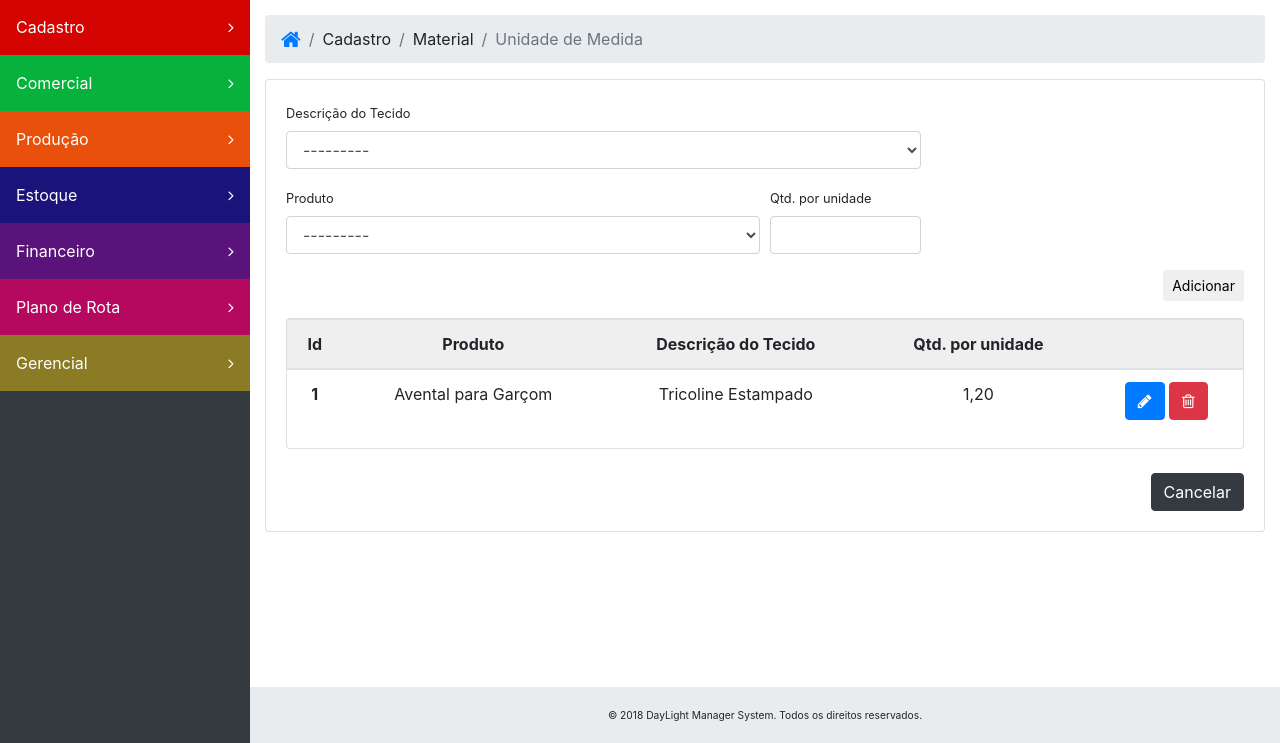
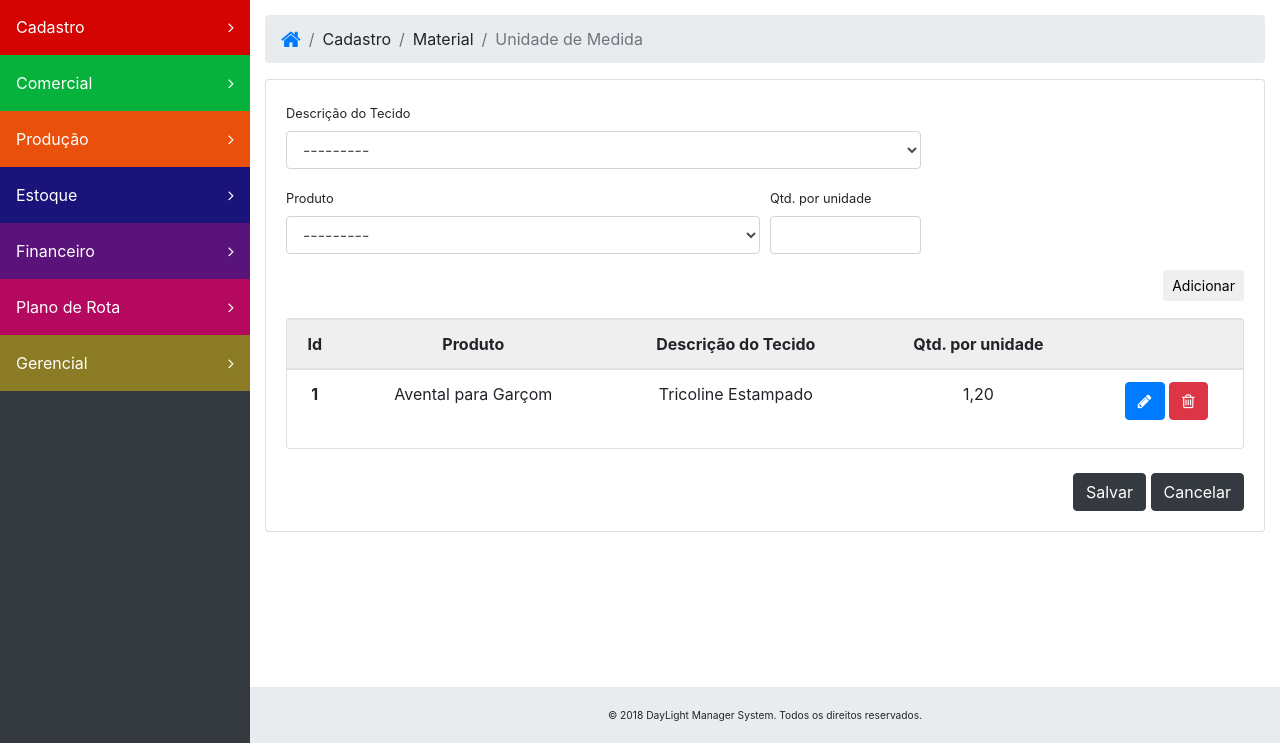
Before and after one commit to anaplopes/system-daylight, a Django app: page /cadastro/unidadeMedida/ in a window 1280 px wide. Shown: the part 57-800 px from the top of the page. Run offline with Django 3.2, Linux system fonts and the light colour scheme; data that the repository does not hold is empty; some libraries are stand-ins or nearby versions.

Commit message:
add url botão salvar

```diff
--- a/core/templates/cadastro/unidadeMedida.html
+++ b/core/templates/cadastro/unidadeMedida.html
@@ -91,9 +91,8 @@
 
                             <br />
                             <div class="pull-right">
-                                <a href="/cadastro/material">
-                                    <input type="button" class="btn btn-dark btn-md" value="Cancelar">
-                                </a>
+                                <a href="{% url 'create_medida' %}"><input type="submit" class="btn btn-dark btn-md" value="Salvar"></a>
+                                <a href="/grupo/grupoMaterial"><input type="button" class="btn btn-dark btn-md" value="Cancelar"></a>
                             </div>
                         </form>
                     </div>
```
